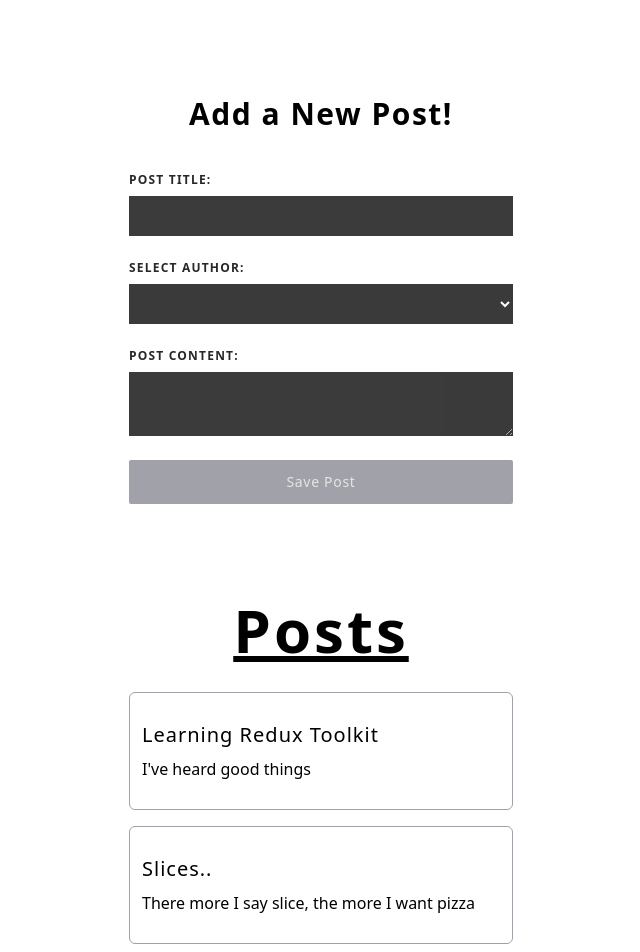
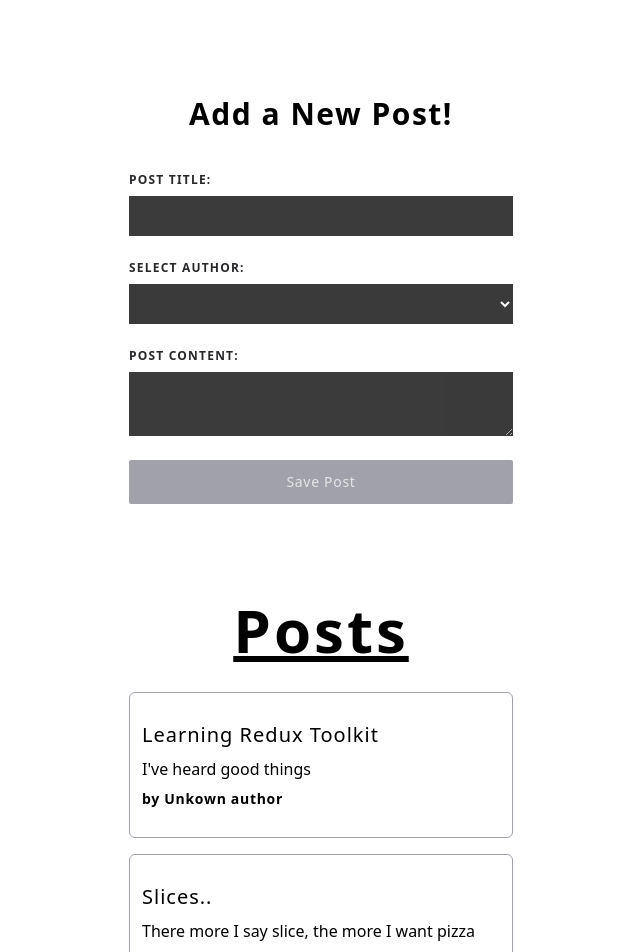
Before and after one commit to poyrazavsever/Redux-Projects, a React (Create React App) app: page / in a window 1280 px wide. Shown: the top 952 px of the page, without its empty margins (319-959 px from the left). Built offline with nearby package versions, Linux system fonts and the light colour scheme.

Commit message:
feat: author done

```diff
--- a/package.json
+++ b/package.json
@@ -7,6 +7,7 @@
     "@testing-library/jest-dom": "^5.17.0",
     "@testing-library/react": "^13.4.0",
     "@testing-library/user-event": "^13.5.0",
+    "date-fns": "^3.6.0",
     "react": "^18.3.1",
     "react-dom": "^18.3.1",
     "react-redux": "^9.1.2",
--- /dev/null
+++ b/src/features/posts/PostAuthor.js
@@ -0,0 +1,18 @@
+import { useSelector } from "react-redux";
+import { selectAllPost } from "./postsSlice";
+
+import React from 'react'
+import { selectAllUsers } from "../users/usersSlice";
+
+const PostAuthor = ({userId}) => {
+
+    const users = useSelector(selectAllUsers)
+
+    const author = users.find(user => user.id === userId)
+
+  return (
+    <span>by {author ? author.name : 'Unkown author'}</span>
+  )
+}
+
+export default PostAuthor
--- a/src/features/posts/PostList.js
+++ b/src/features/posts/PostList.js
@@ -1,8 +1,7 @@
 import React from 'react'
 import { selectAllPost } from './postsSlice'
-import {
-    useSelector
-} from 'react-redux'
+import { useSelector} from 'react-redux'
+import PostAuthor from './PostAuthor'
 
 const PostList = () => {
     const posts = useSelector(selectAllPost)
@@ -11,6 +10,9 @@ const PostList = () => {
         <article key={posts.id} className='flex flex-col items-start gap-2 py-7 px-3 border border-zinc-400 w-96 rounded-md'>
             <h3 className='text-xl font-medium tracking-wider'>{post.title}</h3>
             <p>{post.content.substring(0,100)}</p>
+            <span className='text-sm font-semibold tracking-wider'>
+                <PostAuthor userId={post.userId}/>
+            </span>
         </article>
     ))
 
```
Also changed, not shown: 1 other file (tests, documents, lock files or other folders).
